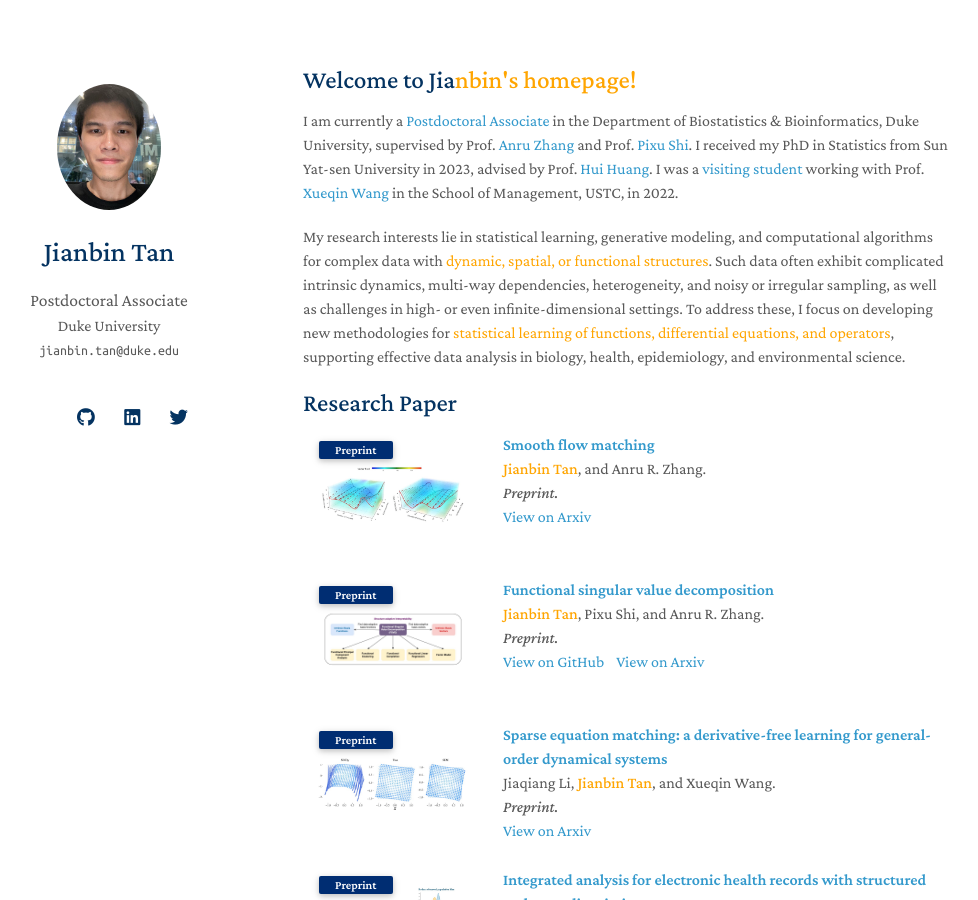
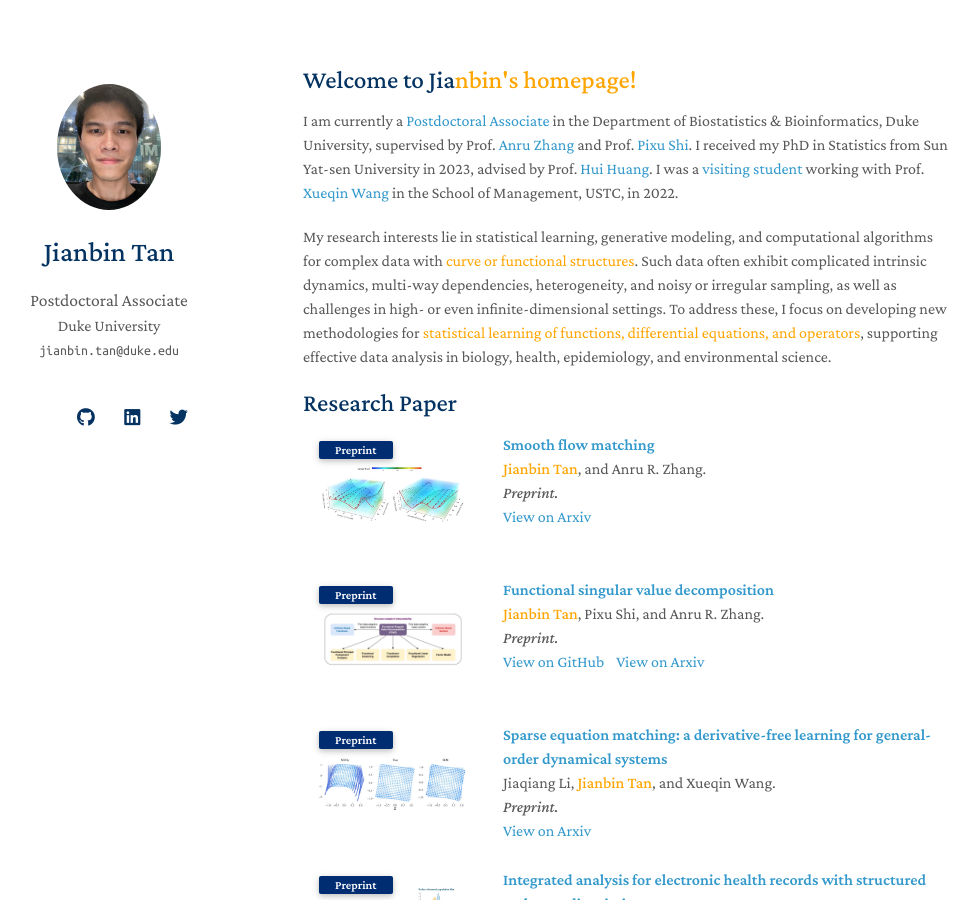
Before and after one commit to Tan-jianbin/Tan-jianbin.github.io, a Jekyll site: the page built from index.md, in a window 1280 px wide and 900 px high. Shown: the whole window, without its empty margins (167-1145 px from the left). Built offline with Jekyll 4.4.1, drawn with Linux system fonts in a browser that asks for light colours; nearby versions of some CDN libraries; a style sheet for code colours, icons or effects is not loaded; our own code applies the rules of GitHub Pages for plain Markdown files.

Commit message:
Update index.md

```diff
--- a/index.md
+++ b/index.md
@@ -6,5 +6,5 @@
 
 I am currently a [Postdoctoral Associate](https://biostat.duke.edu/profile/jianbin-tan) in the Department of Biostatistics & Bioinformatics, Duke University, supervised by Prof. [Anru Zhang](https://anruzhang.github.io) and Prof. [Pixu Shi](https://pixushi.github.io). I received my PhD in Statistics from Sun Yat-sen University in 2023, advised by Prof. [Hui Huang](http://cfas.ruc.edu.cn/kydw/zzyjy/hh/index.htm). I was a [visiting student](https://statlab905.github.io/author/jianbin-tan/) working with Prof. [Xueqin Wang](https://bs.ustc.edu.cn/english/profile.php?id=650) in the School of Management, USTC, in 2022.
 
-My research interests lie in statistical learning, generative modeling, and computational algorithms for complex data with <span style="color: orange;">dynamic, spatial, or functional structures</span>. Such data often exhibit complicated intrinsic dynamics, multi-way dependencies, heterogeneity, and noisy or irregular sampling, as well as challenges in high- or even infinite-dimensional settings. To address these, I focus on developing new methodologies for  <span style="color: orange;">statistical learning of functions, differential equations, and operators</span>, supporting effective data analysis in biology, health, epidemiology, and environmental science.
+My research interests lie in statistical learning, generative modeling, and computational algorithms for complex data with <span style="color: orange;">curve or functional structures</span>. Such data often exhibit complicated intrinsic dynamics, multi-way dependencies, heterogeneity, and noisy or irregular sampling, as well as challenges in high- or even infinite-dimensional settings. To address these, I focus on developing new methodologies for  <span style="color: orange;">statistical learning of functions, differential equations, and operators</span>, supporting effective data analysis in biology, health, epidemiology, and environmental science.
 {% include_relative _includes/publications.md %}
```
